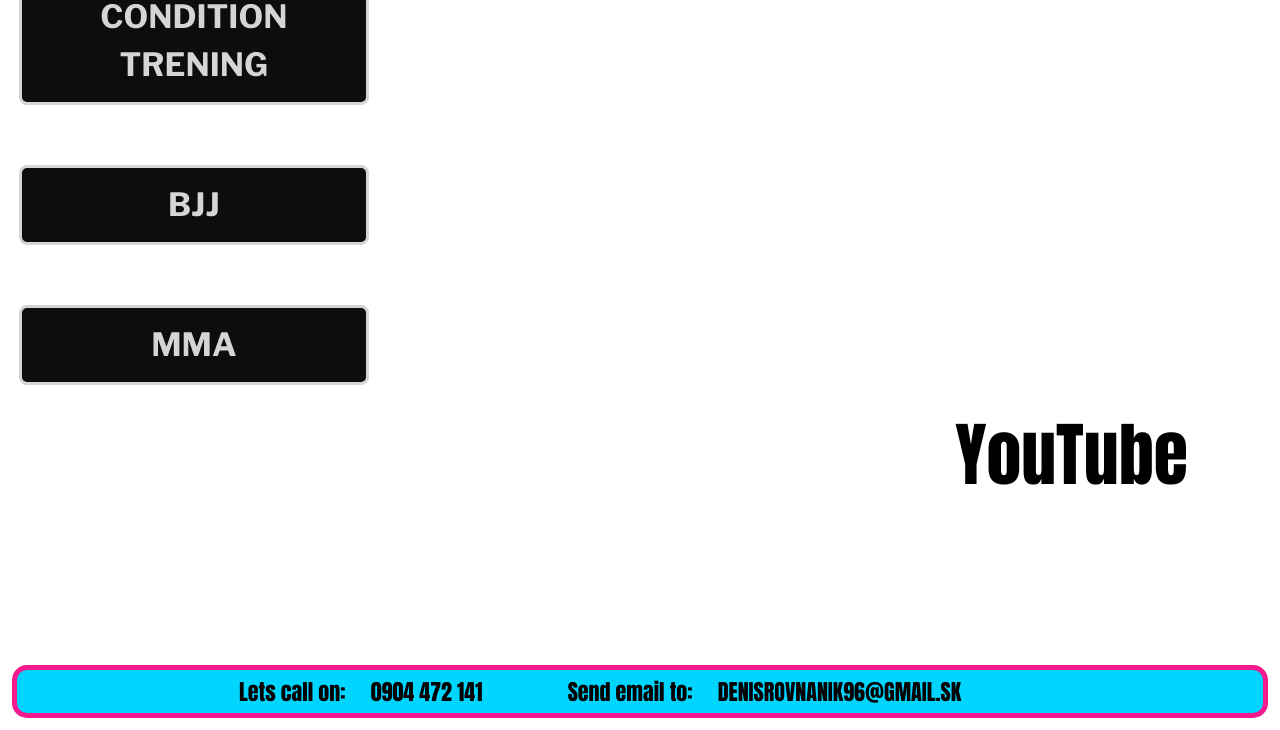
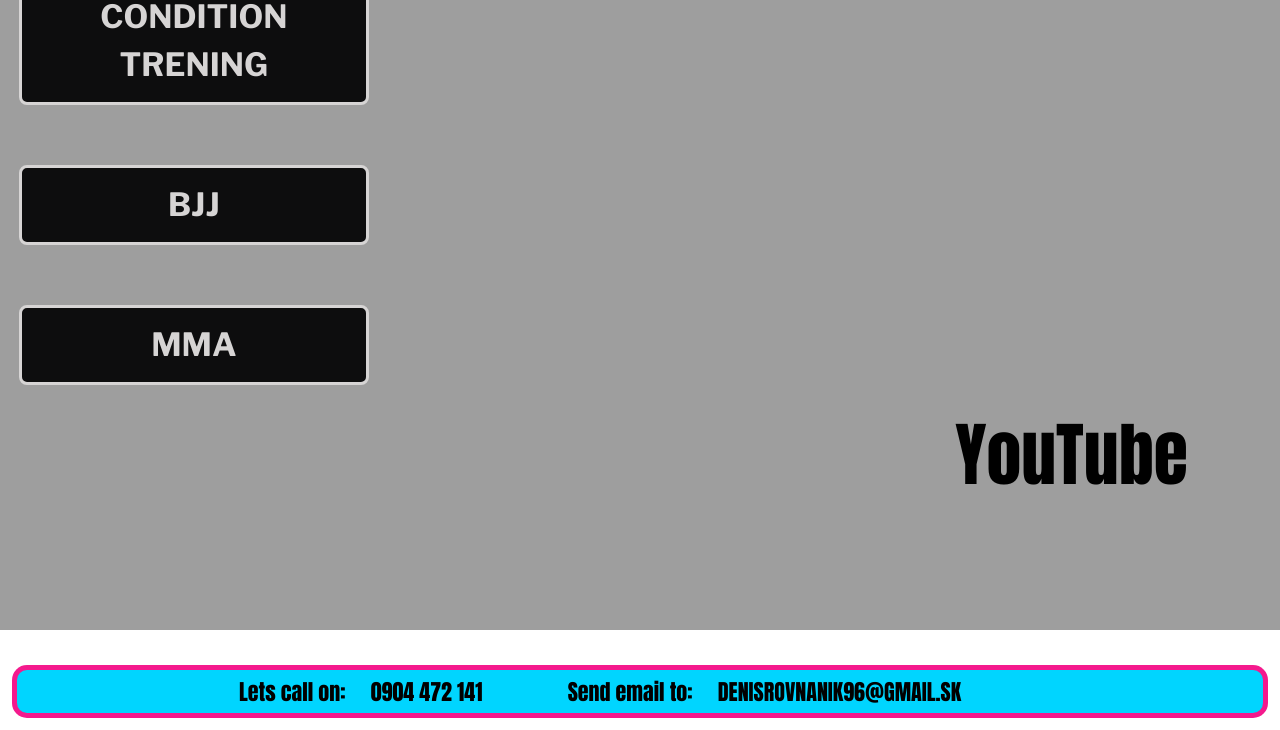
Before and after one commit to TrevorRodrigues/trainingwebresponsive, a website: page index.html in a window 1280 px wide. Shown: the part 770-1500 px from the top of the page. Drawn offline with nearby package versions, Linux system fonts and the light colour scheme; the site is published under a folder, as on GitHub Pages, so addresses that start at the root find nothing.

Commit message:
zmenena cesta k obrazkom

```diff
--- a/index.html
+++ b/index.html
@@ -4,7 +4,7 @@
   <meta charset="UTF-8">
   <meta name="viewport" content="width=device-width, initial-scale=1.0">
   <script src="https://cdn.tailwindcss.com"></script>
-  <link rel="shortcut icon" href="/public/img/favicon.ico">
+  <link rel="shortcut icon" href="src/img/favicon.ico">
   <link rel="stylesheet" href="output.css">
   <link rel="stylesheet" href="style.css">
   <link rel="stylesheet" href="menu.css">
@@ -17,7 +17,7 @@
   document.cookie = "session_id=abc123; SameSite=Strict; Secure; path=/";
 </script>
 
-<body class="bg-[url('/public/img/cenzurovanepozadiedenisweb.png')] w-screen bg-no-repeat bg-cover bg-center h-[1400px]"></body>
+<body class="bg-[url('src/img/cenzurovanepozadiedenisweb.png')] w-screen bg-no-repeat bg-cover bg-center h-[1400px]"></body>
 
 
 
--- a/style.css
+++ b/style.css
@@ -1,3 +1,7 @@
+.bg-\[url\(\'src\/img\/cenzurovanepozadiedenisweb\.png\'\)\] {
+    background-image: url('src/img/cenzurovanepozadiedenisweb.png');
+}
+
 h1 {
     color: #b8860b;
     padding-left: 20px;
```
Also changed, not shown: src/img/favicon.ico (renamed from public/img/favicon.ico), src/output.css, 2 other files.
